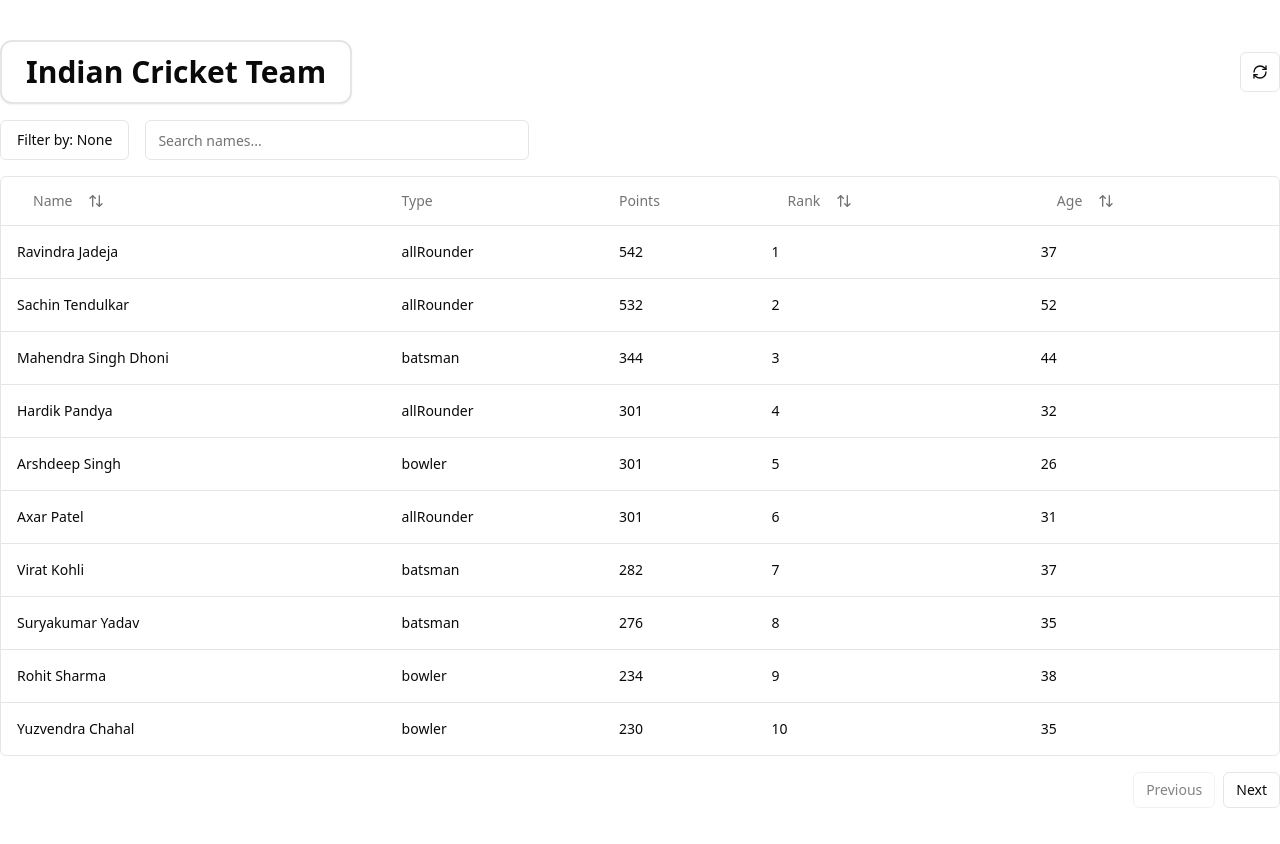
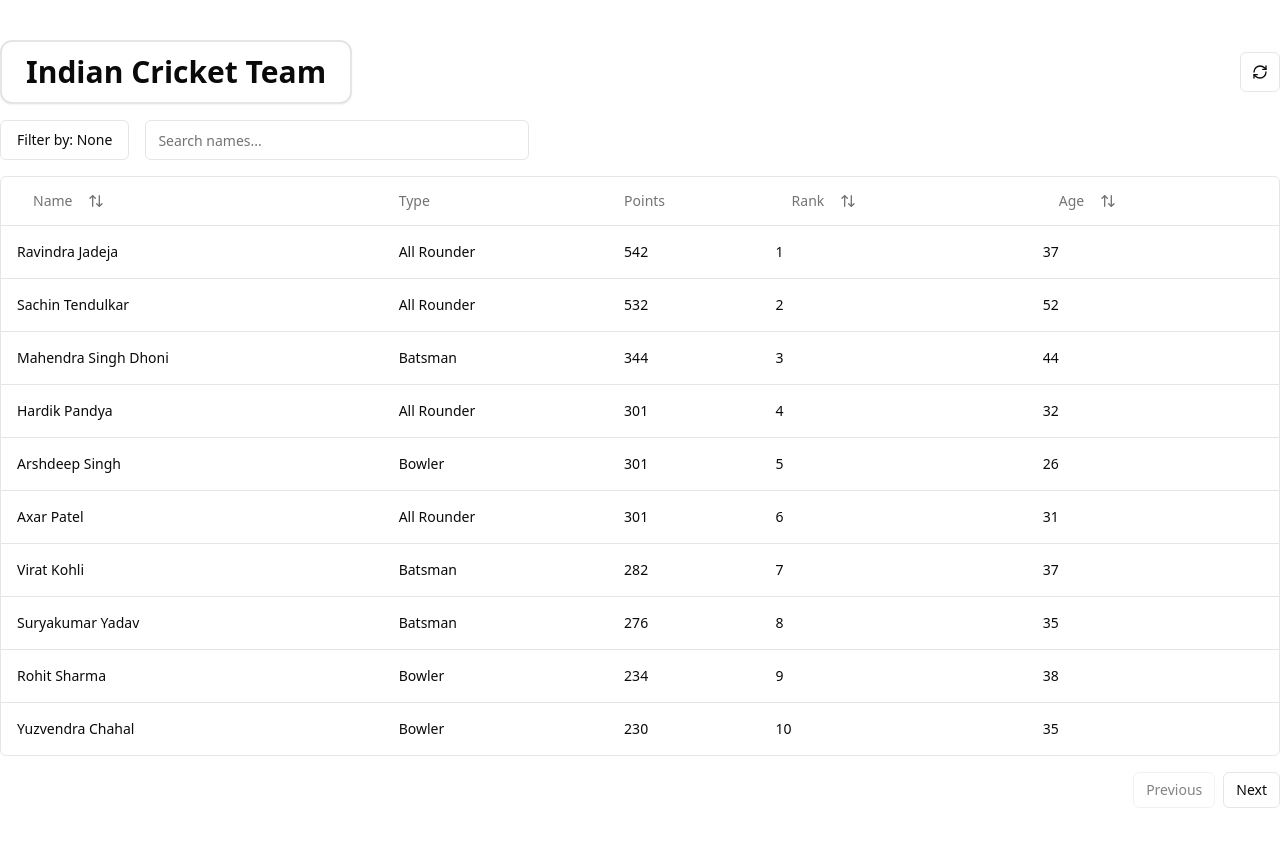
Before and after one commit to amrit-sinha/cricketers-app, a React (Vite) app: page / in a window 1280 px wide. Both pictures are taken after a click on the button 1260 px from the left and 72 px from the top of the page. Shown: the top 844 px of the page. Built offline with nearby package versions, Linux system fonts and the light colour scheme.

Commit message:
used typemap for better readability

```diff
--- a/src/components/cricketers/PlayerDrawer.tsx
+++ b/src/components/cricketers/PlayerDrawer.tsx
@@ -3,6 +3,7 @@
 import { TPlayer, TPlayerType, TMayBe } from "@/apis/types";
 import getPlayers from "@/apis/get-players";
 import { Skeleton } from "../ui/skeleton";
+import { typeMap } from "@/lib/utils";
 import {
   Drawer,
   DrawerClose,
@@ -41,6 +42,7 @@
 
   const updatedData = {
     ...data,
+    type: data.type ? typeMap[data.type] : "",
     dob: new Date(Number(data.dob)).toLocaleDateString(),
     age: new Date().getFullYear() - new Date(Number(data.dob)).getFullYear(),
   };
--- a/src/components/cricketers/columns.tsx
+++ b/src/components/cricketers/columns.tsx
@@ -3,6 +3,7 @@
 import { ArrowUpDown } from "lucide-react";
 import { Button } from "@/components/ui/button";
 import PlayerDrawer from "./PlayerDrawer";
+import { typeMap } from "@/lib/utils";
 
 export const columns: ColumnDef<TPlayer>[] = [
   {
@@ -25,6 +26,9 @@
   {
     accessorKey: "type",
     header: "Type",
+    cell: ({ row }) => {
+      return row.original.type && typeMap[row.original.type];
+    },
   },
   {
     accessorKey: "points",
```
